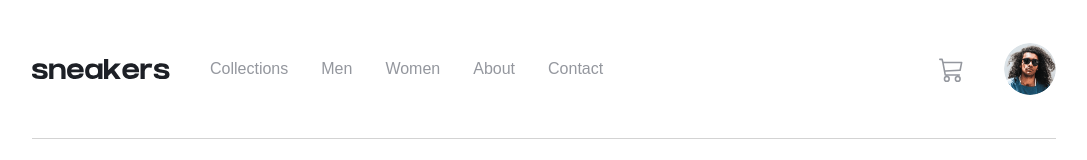
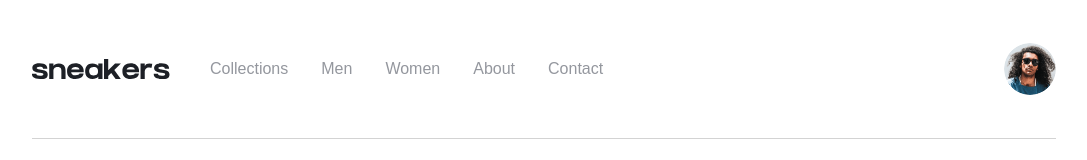
Before and after one commit to Abdulmajeedkutaibani/Product-page, a React (Create React App) app in the folder product-page/: page / in a window 1280 px wide. Shown: the top 160 px of the page, without its empty margins (96-1183 px from the left). Built offline with nearby package versions, Linux system fonts and the light colour scheme.

Commit message:
Update Header.js

```diff
--- a/product-page/src/Components/Header.js
+++ b/product-page/src/Components/Header.js
@@ -54,13 +54,13 @@ const Header = () => {
       </Nav>
       <Flex>
         <Flex className='cartComponent'>
-          <BsCart3
+          {/* <BsCart3
             className='header-cart-icon'
             onClick={() => {
               dispatch(openCart());
               setShowBackground('block');
             }}
-          />
+          /> */}
           {count > 0 ? (
             <CartCount>
               <span>{count}</span>
```
